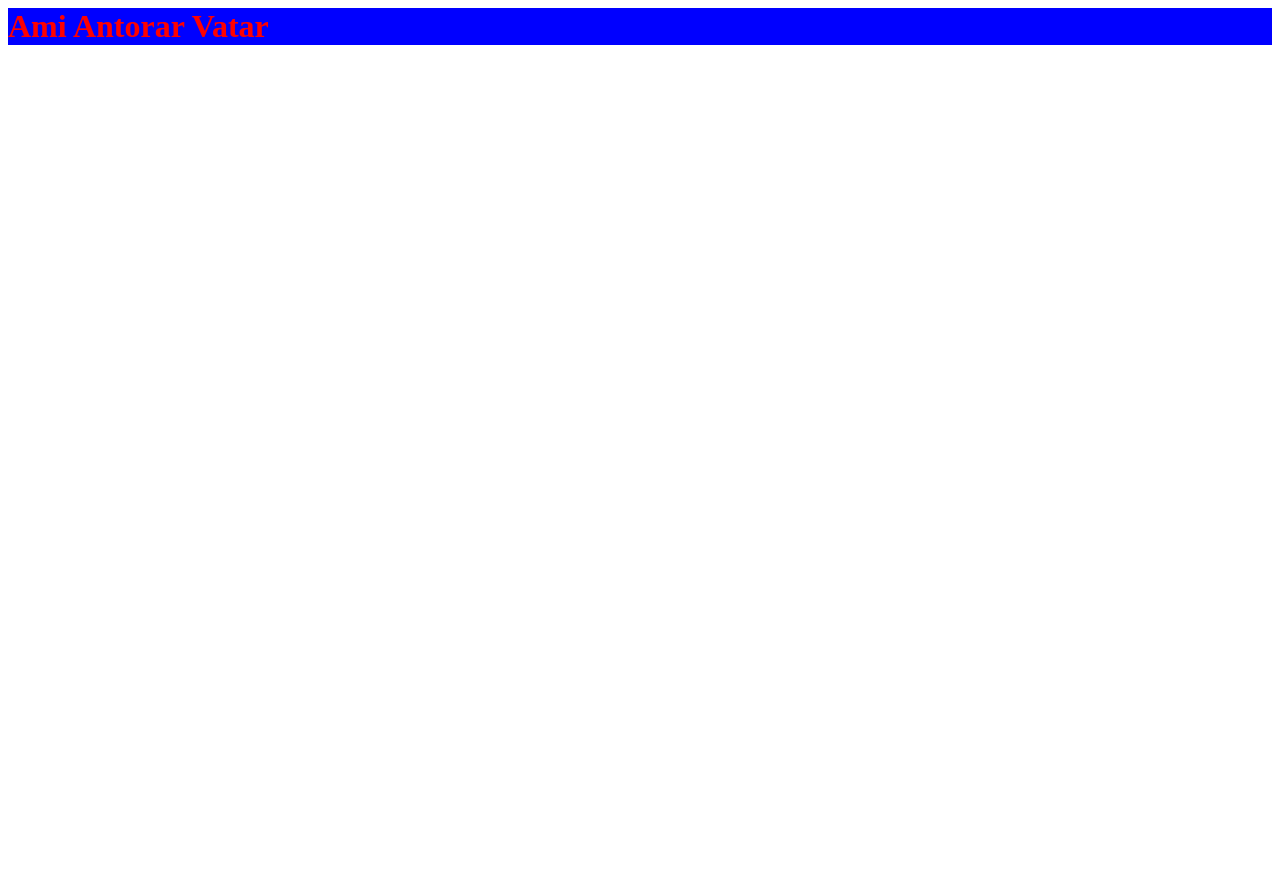
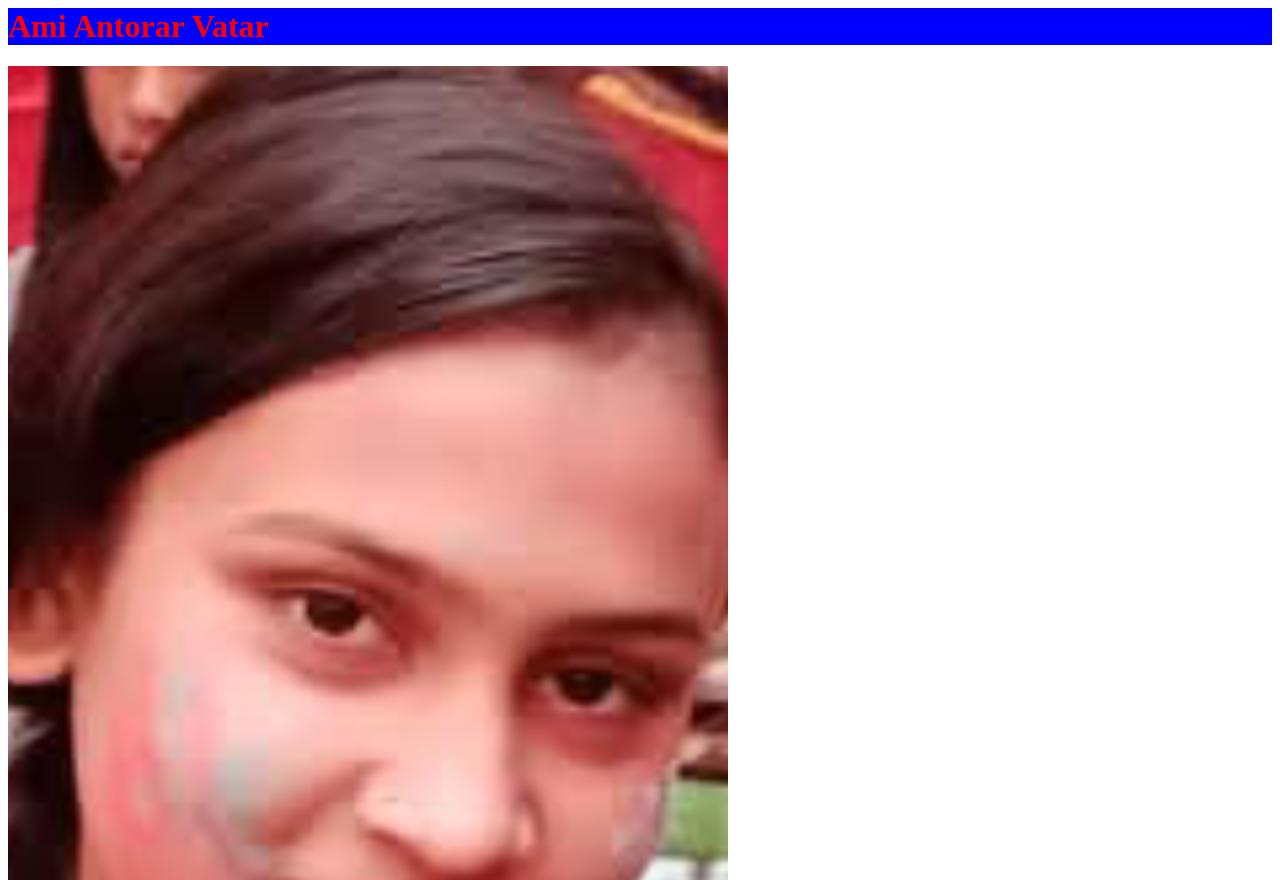
Before and after one commit to laxman-antora/laxman, a plain HTML site: page index.html in a window 1280 px wide. Shown: the top 880 px of the page. Before the commit the page ends 800 px from the top, so only its background shows below. Drawn offline with Linux system fonts and the light colour scheme.

Commit message:
Update index.html

```diff
--- a/index.html
+++ b/index.html
@@ -7,4 +7,5 @@
 </head>
   <body>
     <h1> Ami Antorar Vatar</h1>
+    <img src="Screenshot_20241215-145629.png">
   </body>
```
